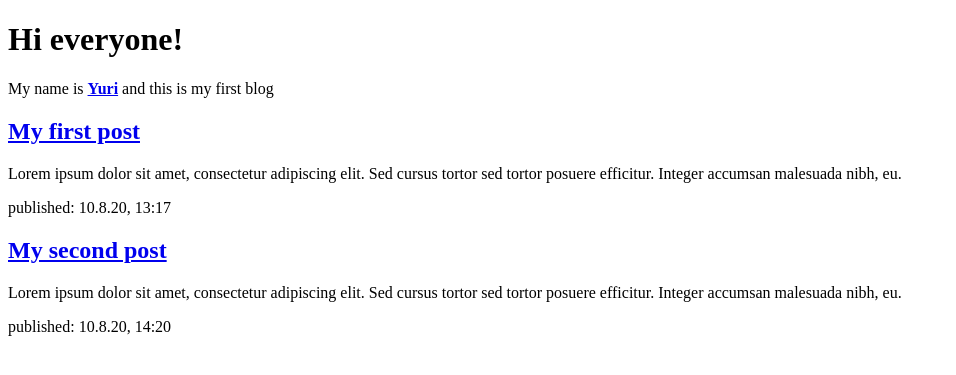
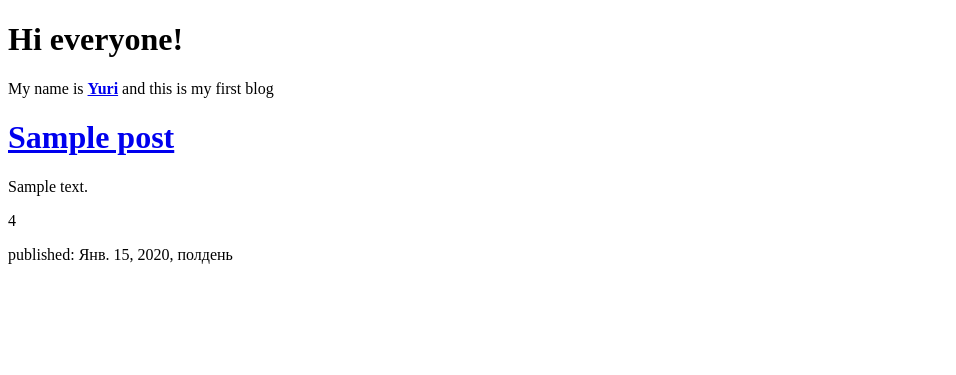
Before and after one commit to yKuzmenko740/First-Django-app, a Django app: page / in a window 1280 px wide. Shown: the top 375 px of the page, without its empty margins (0-956 px from the left). Run offline with Django 3.2, Linux system fonts and the light colour scheme; tables that the repository leaves empty hold one stand-in row (values such as "Sample post").

Commit message:
Modified templates to display posts from database.

```diff
--- a/blog/templates/blog/post_list.html
+++ b/blog/templates/blog/post_list.html
@@ -15,18 +15,14 @@
     </div>
 
     <div class="posts">
-        <div class="first_post">
-            <h2><a href="/">My first post</a></h2>
-            <p>Lorem ipsum dolor sit amet, consectetur adipiscing elit. Sed cursus tortor sed tortor posuere efficitur.
-                Integer accumsan malesuada nibh, eu.</p>
-            <p class="publish">published: 10.8.20, 13:17</p>
-        </div>
-
-        <div class="second_post">
-            <h2><a href="/">My second post</a></h2>
-            <p>Lorem ipsum dolor sit amet, consectetur adipiscing elit. Sed cursus tortor sed tortor posuere efficitur.
-                Integer accumsan malesuada nibh, eu.</p>
-            <p class="publish">published: 10.8.20, 14:20</p>
+        {% for post in posts %}
+            <div>
+                <h1><a href="/">{{ post.title }}</a></h1>
+                <p>{{ post.text|linebreaksbr }}</p>
+                <p>{{ post.rate }}</p>
+                <p>published: {{ post.published_date }}</p>
+            </div>
+        {% endfor %}
         </div>
     </div>
 </body>
--- a/blog/views.py
+++ b/blog/views.py
@@ -1,4 +1,7 @@
 from django.shortcuts import render
+from django.utils import timezone
+from .models import Post
 
 def post_list(request):
-    return render(request, 'blog/post_list.html', {})
+    posts = Post.objects.filter(published_date__lte=timezone.now()).order_by('published_date')
+    return render(request, 'blog/post_list.html', {'posts': posts})
```
